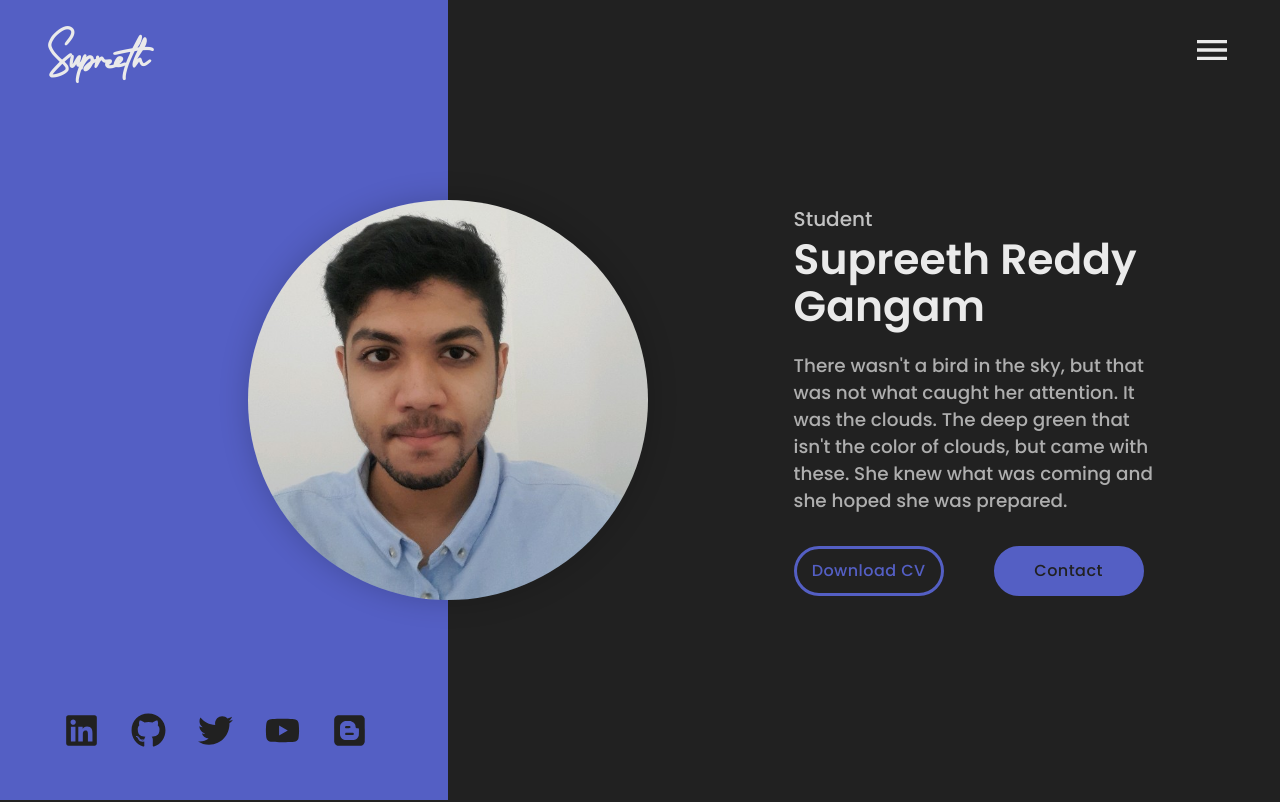
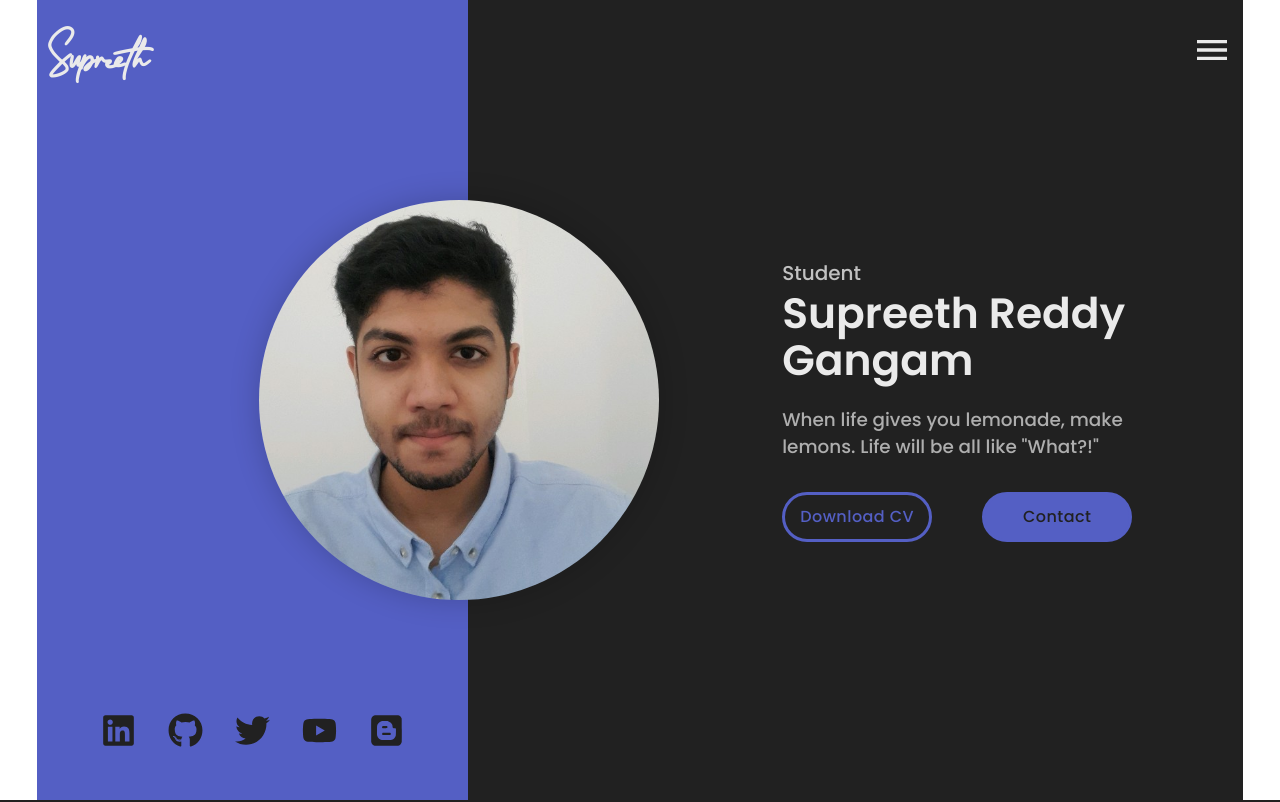
Before and after one commit to supreethgangam/Personal-Website, a React (Create React App) app: page / in a window 1280 px wide. Shown: the top 802 px of the page. Built offline with nearby package versions, Linux system fonts and the light colour scheme; a web font is replaced by a local one.

Commit message:
Update headerData.js

```diff
--- a/src/data/headerData.js
+++ b/src/data/headerData.js
@@ -4,7 +4,7 @@ import pic from '../assets/png/profpic.jpg'
 export const headerData = {
     name: 'Supreeth Reddy Gangam',
     title: "Student",
-    desciption:"There wasn't a bird in the sky, but that was not what caught her attention. It was the clouds. The deep green that isn't the color of clouds, but came with these. She knew what was coming and she hoped she was prepared. ",
+    desciption:"When life gives you lemonade, make lemons. Life will be all like \"What?!\"",
     image: pic,
     resumePdf: resume
 }
```
